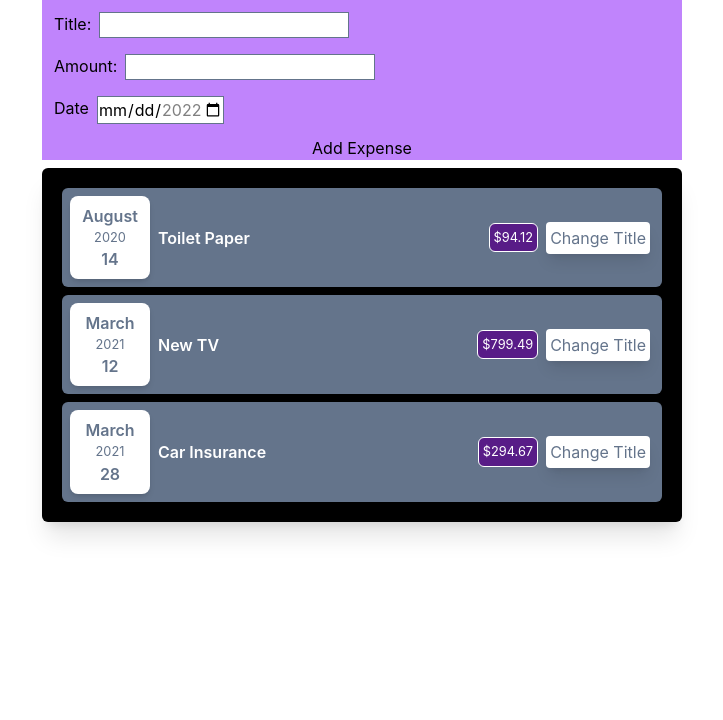
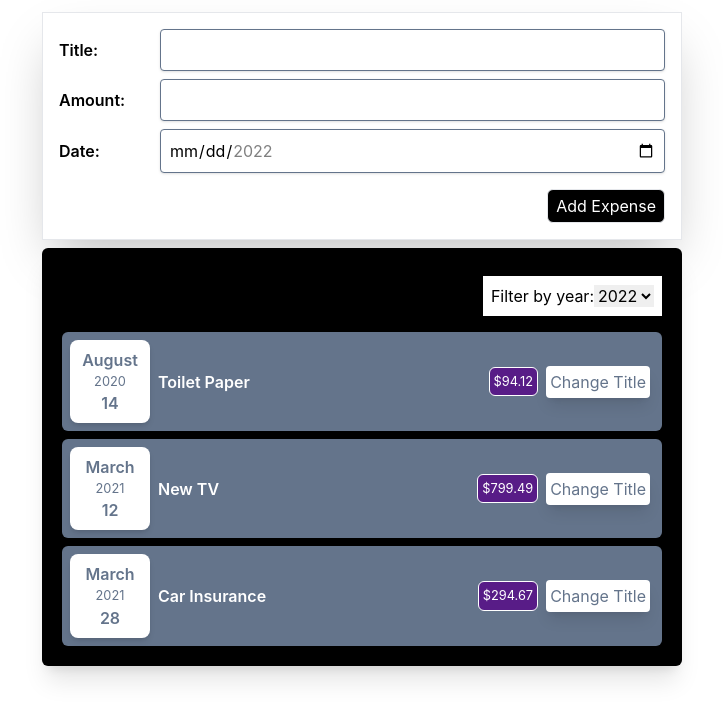
Before and after one commit to Mariat28/expense-tracker, a React (Create React App) app: page / in a window 1280 px wide. Shown: the top 720 px of the page, without its empty margins (278-1001 px from the left). Built offline with nearby package versions, Linux system fonts and the light colour scheme.

Commit message:
expense filter

```diff
--- a/src/App.js
+++ b/src/App.js
@@ -25,11 +25,14 @@ const App = () => {
       date: new Date(2021, 5, 12),
     },
   ];
+  const addExpenseHandler = (expense) => {
+    console.log('expense data', expense);
+  }
   // JSX alternative
   // return React.createElement('div', {className: 'App flex flex-col gap-2 items-center w-full'}, React.createElement('h2', {}, 'expense tracker'), React.createElement(Card, {className: ' bg-black w-1/2 py-4 px-2'}, React.createElement(Expenses, {expenses:expenses})),)
   return (
     <div className="App flex flex-col gap-2 items-center w-full">
-      <NewExpense/>
+      <NewExpense onAddExpense = {addExpenseHandler}/>
       <Card className=" bg-black w-1/2 py-4 px-2">
         <Expenses expenses={expenses}/>
       </Card>
--- /dev/null
+++ b/src/components/expenseFilter/ExpenseFilter.js
@@ -0,0 +1,26 @@
+
+const ExpenseFilter = (props) => {
+  const filterItemChangeHandler = (event) => {
+    props.onFilterItemChangeHandler(event.target.value);
+  }
+  return(
+    <div className="bg-white">
+      {/* <div className="flex items-center border border-gray-300 shadow">
+        <input type="text" className="p-2 border-none focus:outline-none bg-white" readOnly/>
+        <svg xmlns="http://www.w3.org/2000/svg" className="h-6 w-6 text-gray-400" fill="none" viewBox="0 0 24 24" stroke="currentColor" strokeWidth={2}>
+          <path strokeLinecap="round" strokeLinejoin="round" d="M19 9l-7 7-7-7" />
+        </svg>
+      </div> */}
+      <div className='p-2'>
+        <label>Filter by year:</label>
+        <select onChange={filterItemChangeHandler}>
+          <option value='2022'>2022</option>
+          <option value='2021'>2021</option>
+          <option value='2020'>2020</option>
+          <option value='2019'>2019</option>
+        </select>
+      </div>
+    </div>
+  )
+}
+export default ExpenseFilter;
--- a/src/components/expenses/Expenses.js
+++ b/src/components/expenses/Expenses.js
@@ -1,7 +1,20 @@
+import { useState } from "react";
 import ExpenseItem from "./ExpenseItem";
+import ExpenseFilter from "../expenseFilter/ExpenseFilter";
+
 const Expenses = (props) => {
+  const [filterItem, setFilterItem] = useState('');
+
+  const filterExpensesHandler = (selectedFilterItem) =>{
+    setFilterItem(selectedFilterItem);
+    console.log('selected year', filterItem);
+  }
   return (
-    <div className="w-full p-1 flex flex-col items-center gap-2">
+    <div className="w-full p-1 flex  flex-col items-center gap-2">
+      <div className="flex justify-end w-full p-2 ">
+        <ExpenseFilter onFilterItemChangeHandler={filterExpensesHandler}/>
+        <div className="text-white font-bold">{filterItem}</div>
+      </div>
       <ExpenseItem
         title={props.expenses[0].title}
         amount={props.expenses[0].amount}
--- a/src/components/newexpense/ExpenseForm.js
+++ b/src/components/newexpense/ExpenseForm.js
@@ -1,26 +1,111 @@
-import React from "react";
+import React, { useState } from "react";
 
-const ExpenseForm = () => {
-    return(
-        <form className="bg-purple-400">
+const ExpenseForm = (props) => {
+    const [enteredTitle, setEnteredTitle] = useState('');
+    const [enteredAmount, setEnteredAmount] = useState('');
+    const [enteredDate, setEnteredDate] = useState('');
+//   const [userInput, setUserInput] = useState({
+//     enteredTitle: "",
+//     enteredAmount: "",
+//     enteredDate: "",
+//   });
+  const titleChangeHandler = (event) => {
+    setEnteredTitle(event.target.value);
+    // setUserInput({
+    //   ...userInput,
+    //   enteredTitle: event.target.value,
+    // });
+    // OR
+    // setUserInput((prevState) => {
+    //     return {...prevState,enteredTitle: event.target.value}
+    // })
+  };
+  const amountChangeHandler = (event) => {
+    setEnteredAmount(event.target.value);
+  };
+  const dateChangeHandler = (event) => {
+    setEnteredDate(event.target.value);
+
+  };
+  const submitHandler = (event) =>{
+      event.preventDefault();
+      const expenseData = {
+          title: enteredTitle,
+          amount: enteredAmount,
+          date: new Date(enteredDate),
+
+      }
+      props.onSaveExpenseData(expenseData);
+      setEnteredTitle('');
+      setEnteredAmount('');
+      setEnteredDate( '');
+
+  }
+  return (
+    <form className="border shadow-2xl mt-3 p-2" onSubmit={submitHandler}>
       <div className="flex flex-col w-full gap-2  rounded p-2">
-                <div className="rounded p-1 flex gap-2 ">
-                    <label htmlFor="expense-title">Title:</label>
-                    <input type="text" id="expense-title" className="form-control border border-slate-500" />
+        <div className="flex w-full items-center justify-start">
+          <div className="w-1/6 flex justify-start font-semibold text-black">
+            <label htmlFor="expense-title" className="w-fit">
+              Title:
+            </label>
           </div>
-                <div className="rounded p-1 flex gap-2">
-                    <label htmlFor="expense-amount">Amount:</label>
-                    <input type="number" min="0.01" step="0.01" id="expense-amount" className="form-control border border-slate-500" />
-                </div>
-                <div className="rounded p-1 flex gap-2">
-                    <label htmlFor="expense-date">Date</label>
-                    <input type="date" id="expense-date" min="2022-01-01" max="2022-12-31" className="form-control border border-slate-500"/>
+          <div className="w-5/6  flex justify-start ">
+            <input
+              type="text"
+              id="expense-title"
+              value= {enteredTitle}
+              className="border w-full border-slate-500 p-2 shadow rounded focus:border focus:border-blue-600"
+              onChange={titleChangeHandler}
+            />
           </div>
         </div>
-            <div>
-                <button type="submit">Add Expense</button>
+        <div className="flex w-full items-center justify-start">
+          <div className="w-1/6  flex justify-start font-semibold text-black  ">
+            <label htmlFor="expense-title" className="w-fit">
+              Amount:
+            </label>
+          </div>
+          <div className="w-5/6   flex justify-start ">
+            <input
+              type="number"
+              min="0.01"
+              step="0.01"
+              value={enteredAmount}
+              id="expense-amount"
+              className="form-control border border-slate-500 shadow rounded focus:border focus:border-blue-600  w-full p-2"
+              onChange={amountChangeHandler}
+            />
+          </div>
+        </div>
+        <div className="flex w-full  justify-start">
+          <div className="w-1/6  flex justify-start items-center font-semibold text-black ">
+            <label htmlFor="expense-title" className="w-fit">
+              Date:
+            </label>
+          </div>
+          <div className="w-5/6  flex justify-start ">
+            <input
+              type="date"
+              id="expense-date"
+              min="2022-01-01"
+              value={enteredDate}
+              max="2022-12-31"
+              className="form-control border border-slate-500 w-full p-2 rounded shadow placeholder-transparent"
+              onChange={dateChangeHandler}
+            />
+          </div>
+        </div>
+      </div>
+      <div className="flex justify-end m-2">
+        <button
+          type="submit"
+          className="bg-black text-white rounded-md px-2 py-1 hover:bg-transparent hover:text-black border hover:border-black"
+        >
+          Add Expense
+        </button>
       </div>
     </form>
-    )
-}
+  );
+};
 export default ExpenseForm;
--- a/src/components/newexpense/NewExpense.js
+++ b/src/components/newexpense/NewExpense.js
@@ -1,9 +1,17 @@
 import React from "react";
 import ExpenseForm from "./ExpenseForm";
-const NewExpense = () =>{
+const NewExpense = (props) =>{
+     const saveExpenseDataHandler = (enteredExpenseData) => {
+         const expenseData = {
+             ...enteredExpenseData,
+             id: Math.random().toString(),
+         }
+         props.onAddExpense(expenseData);
+
+     }
     return(
         <div className="w-1/2">
-            <ExpenseForm/>
+            <ExpenseForm onSaveExpenseData = {saveExpenseDataHandler}/>
         </div>
     )
 
```
Lines whose indentation alone changed are shown as unchanged.
